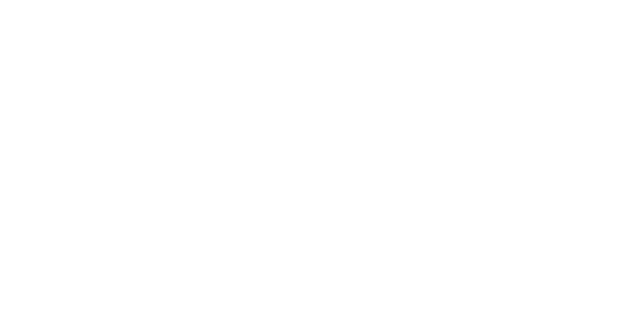
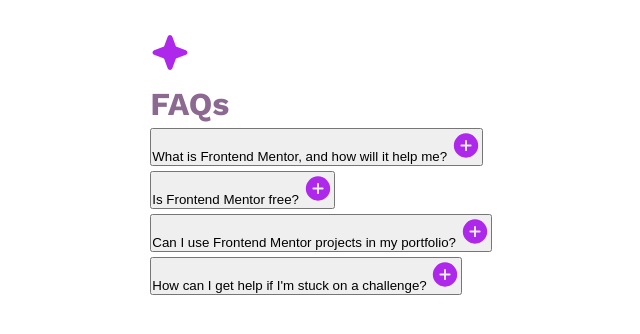
Before and after one commit to Thought-del/Faq-accordion, a plain HTML site: page index.html in a window 1280 px wide. Shown: the whole page, without its empty margins (319-959 px from the left). Drawn offline with nearby package versions, Linux system fonts and the light colour scheme.

Commit message:
full assebility HTML.

```diff
--- a/index.html
+++ b/index.html
@@ -18,8 +18,81 @@
    <link rel="stylesheet" href="style.css">
 </head>
 <body>
-  <main>
+  <main class="container">
+    <header class="faq-header">
+      <img src="assets/images/icon-star.svg" alt="" loading="lazy" aria-hidden="true">
+      <h1 id="faqs">FAQs</h1>
+    </header>
 
+    <div class="faq-list">
+      <div class="faq-item">
+        <h2>
+          <button
+            class="faq-btn"
+            aria-expanded="false"
+            aria-controls="answer1">
+
+            What is Frontend Mentor, and how will it help me?
+            <img src="assets/images/icon-plus.svg" alt="Expand" loading="lazy" class="faq-icon">
+          </button>
+        </h2>
+
+        <div id="answer1" class="faq-answer" hidden>
+          <p>Frontend Mentor provides real-world coding challenges based on Figma designs. Unlike tutorials, there's no starter code or step-by-step guide — just a design file and your skills. You build it from scratch. This helps you practice turning designs into working code, improve problem-solving, and build a solid portfolio. Suitable for all levels, from beginners to advanced developers.</p>
+        </div>
+      </div>
+
+      <div class="faq-item">
+        <h2>
+          <button
+            class="faq-btn"
+            aria-expanded="false"
+            aria-controls="answer2">
+
+            Is Frontend Mentor free?
+            <img src="assets/images/icon-plus.svg" alt="Expand" loading="lazy" class="faq-icon">
+          </button>
+        </h2>
+
+        <div id="answer2" class="faq-answer" hidden>
+          <p>Yes, all free challenges are available without any subscription. You can access HTML/CSS and JavaScript projects at any skill level. Premium challenges (like full-stack or API-based projects) require a PRO subscription, but you can complete plenty of real projects for free.</p>
+        </div>
+      </div>
+
+      <div class="faq-item">
+        <h2>
+          <button
+            class="faq-btn"
+            aria-expanded="false"
+            aria-controls="answer3">
+
+            Can I use Frontend Mentor projects in my portfolio?
+            <img src="assets/images/icon-plus.svg" alt="Expand" loading="lazy" class="faq-icon">
+          </button>
+        </h2>
+
+        <div id="answer3" class="faq-answer" hidden>
+          <p>Absolutely. In fact, that's exactly what they're designed for. Just make sure you write the code yourself, add your own improvements, and style it in a way that reflects your skills. Employers care more about clean code and attention to detail than whether the idea is original.</p>
+        </div>
+      </div>
+
+      <div class="faq-item">
+        <h2>
+          <button
+            class="faq-btn"
+            aria-expanded="false"
+            aria-controls="answer4">
+
+            How can I get help if I'm stuck on a challenge?
+            <img src="assets/images/icon-plus.svg" alt="Expand" loading="lazy" class="faq-icon">
+          </button>
+        </h2>
+
+        <div id="answer4" class="faq-answer" hidden>
+          <p>You can join the Frontend Mentor Discord community — it's full of developers at all levels who give feedback and help debug. You can also open a discussion on GitHub or ask questions in the platform's community section. Before asking, try to solve it yourself and explain what you've already tried. That's the fastest way to learn and get useful answers.</p>
+        </div>
+      </div>
+    </div>
   </main>
 </body>
 </html>
```
